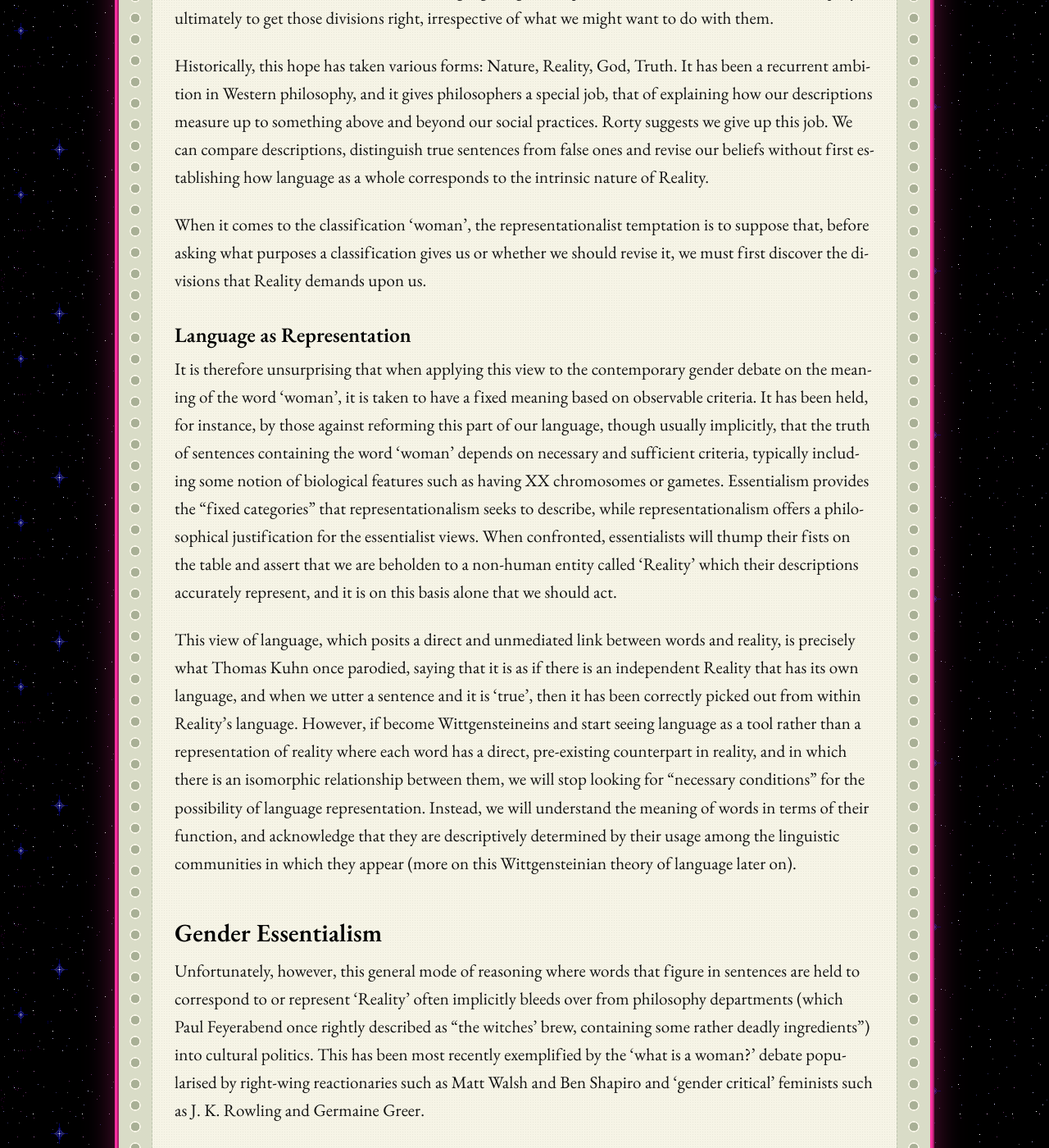
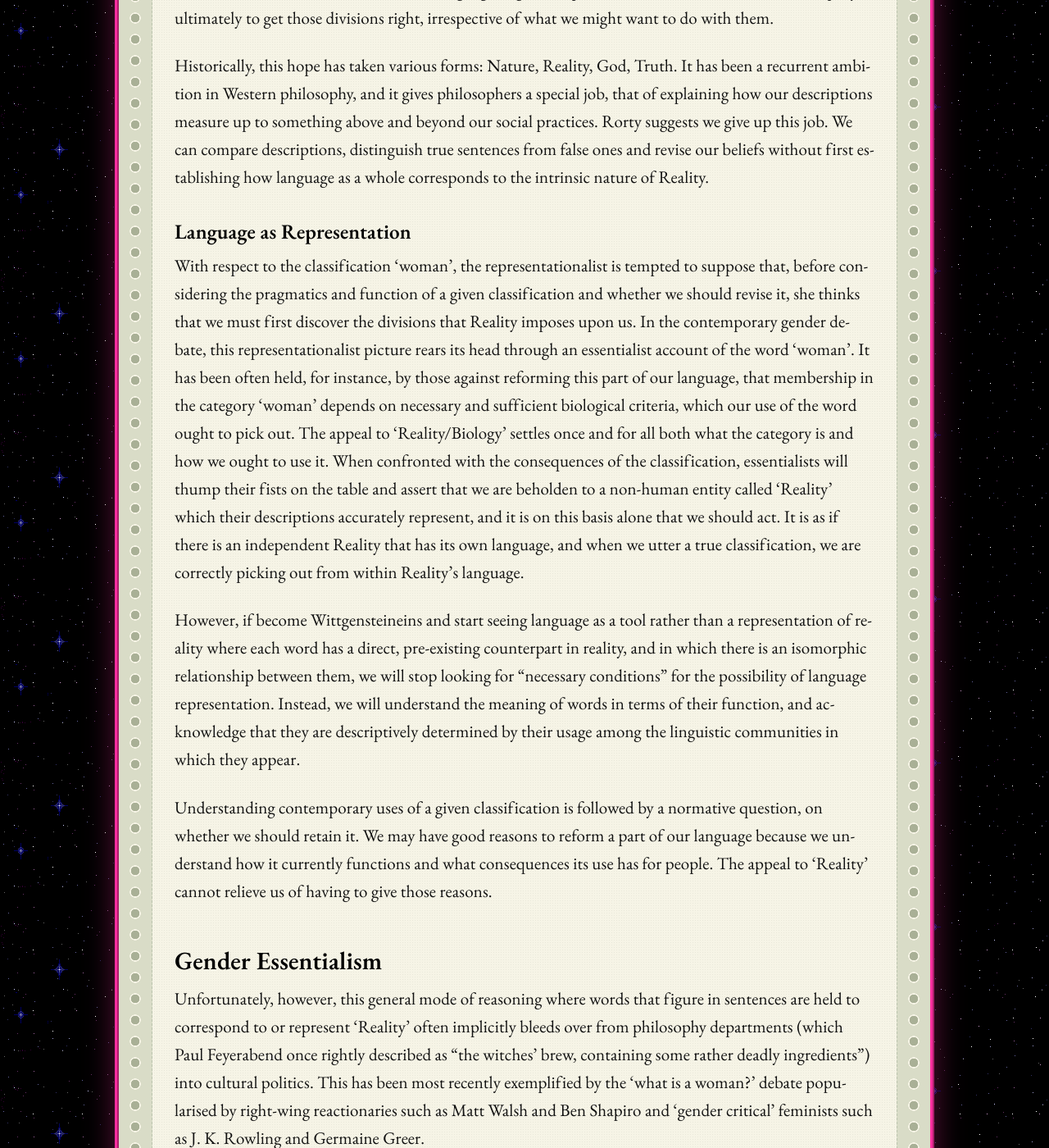
Before and after one commit to Catofminerva/Catofminerva.github.io, a Jekyll site: the page built from _posts/2022-10-03-woman.md, in a window 1280 px wide and 1400 px high, scrolled down 4202 px. Shown: the whole window at 82% size. Built offline with Jekyll 4.4.1, drawn with Linux system fonts in a browser that asks for light colours; comment, search, counter and statistics services are not loaded.

Commit message:
Update 2022-10-03-woman.md

```diff
--- a/_posts/2022-10-03-woman.md
+++ b/_posts/2022-10-03-woman.md
@@ -38,13 +38,13 @@ Put this way, language is taken to mirror the intrinsic structure of reality rat
 
 Historically, this hope has taken various forms: Nature, Reality, God, Truth. It has been a recurrent ambition in Western philosophy, and it gives philosophers a special job, that of explaining how our descriptions measure up to something above and beyond our social practices. Rorty suggests we give up this job. We can compare descriptions, distinguish true sentences from false ones and revise our beliefs without first establishing how language as a whole corresponds to the intrinsic nature of Reality.
 
-When it comes to the classification 'woman', the representationalist temptation is to suppose that, before asking what purposes a classification gives us or whether we should revise it, we must first discover the divisions that Reality demands upon us.
-
 ### Language as Representation
 
-It is therefore unsurprising that when applying this view to the contemporary gender debate on the meaning of the word ‘woman’, it is taken to have a fixed meaning based on observable criteria. It has been held, for instance, by those against reforming this part of our language, though usually implicitly, that the truth of sentences containing the word 'woman' depends on necessary and sufficient criteria, typically including some notion of biological features such as having XX chromosomes or gametes. Essentialism provides the "fixed categories" that representationalism seeks to describe, while representationalism offers a philosophical justification for the essentialist views. When confronted, essentialists will thump their fists on the table and assert that we are beholden to a non-human entity called 'Reality' which their descriptions accurately represent, and it is on this basis alone that we should act.
+With respect to the classification 'woman', the representationalist is tempted to suppose that, before considering the pragmatics and function of a given classification and whether we should revise it, she thinks that we must first discover the divisions that Reality imposes upon us. In the contemporary gender debate, this representationalist picture rears its head through an essentialist account of the word ‘woman’. It has been often held, for instance, by those against reforming this part of our language, that membership in the category 'woman' depends on necessary and sufficient biological criteria, which our use of the word ought to pick out. The appeal to ‘Reality/Biology’ settles once and for all both what the category is and how we ought to use it. When confronted with the consequences of the classification, essentialists will thump their fists on the table and assert that we are beholden to a non-human entity called ‘Reality’ which their descriptions accurately represent, and it is on this basis alone that we should act. It is as if there is an independent Reality that has its own language, and when we utter a true classification, we are correctly picking out from within Reality’s language.
 
-This view of language, which posits a direct and unmediated link between words and reality, is precisely what Thomas Kuhn once parodied, saying that it is as if there is an independent Reality that has its own language, and when we utter a sentence and it is ‘true’, then it has been correctly picked out from within Reality’s language. However, if become Wittgensteineins and start seeing language as a tool rather than a representation of reality where each word has a direct, pre-existing counterpart in reality, and in which there is an isomorphic relationship between them, we will stop looking for “necessary conditions” for the possibility of language representation. Instead, we will understand the meaning of words in terms of their function, and acknowledge that they are descriptively determined by their usage among the linguistic communities in which they appear (more on this Wittgensteinian theory of language later on).
+However, if become Wittgensteineins and start seeing language as a tool rather than a representation of reality where each word has a direct, pre-existing counterpart in reality, and in which there is an isomorphic relationship between them, we will stop looking for “necessary conditions” for the possibility of language representation. Instead, we will understand the meaning of words in terms of their function, and acknowledge that they are descriptively determined by their usage among the linguistic communities in which they appear.
+
+Understanding contemporary uses of a given classification is followed by a normative question, on whether we should retain it. We may have good reasons to reform a part of our language because we understand how it currently functions and what consequences its use has for people. The appeal to ‘Reality’ cannot relieve us of having to give those reasons.
 
 ## Gender Essentialism
 
```
